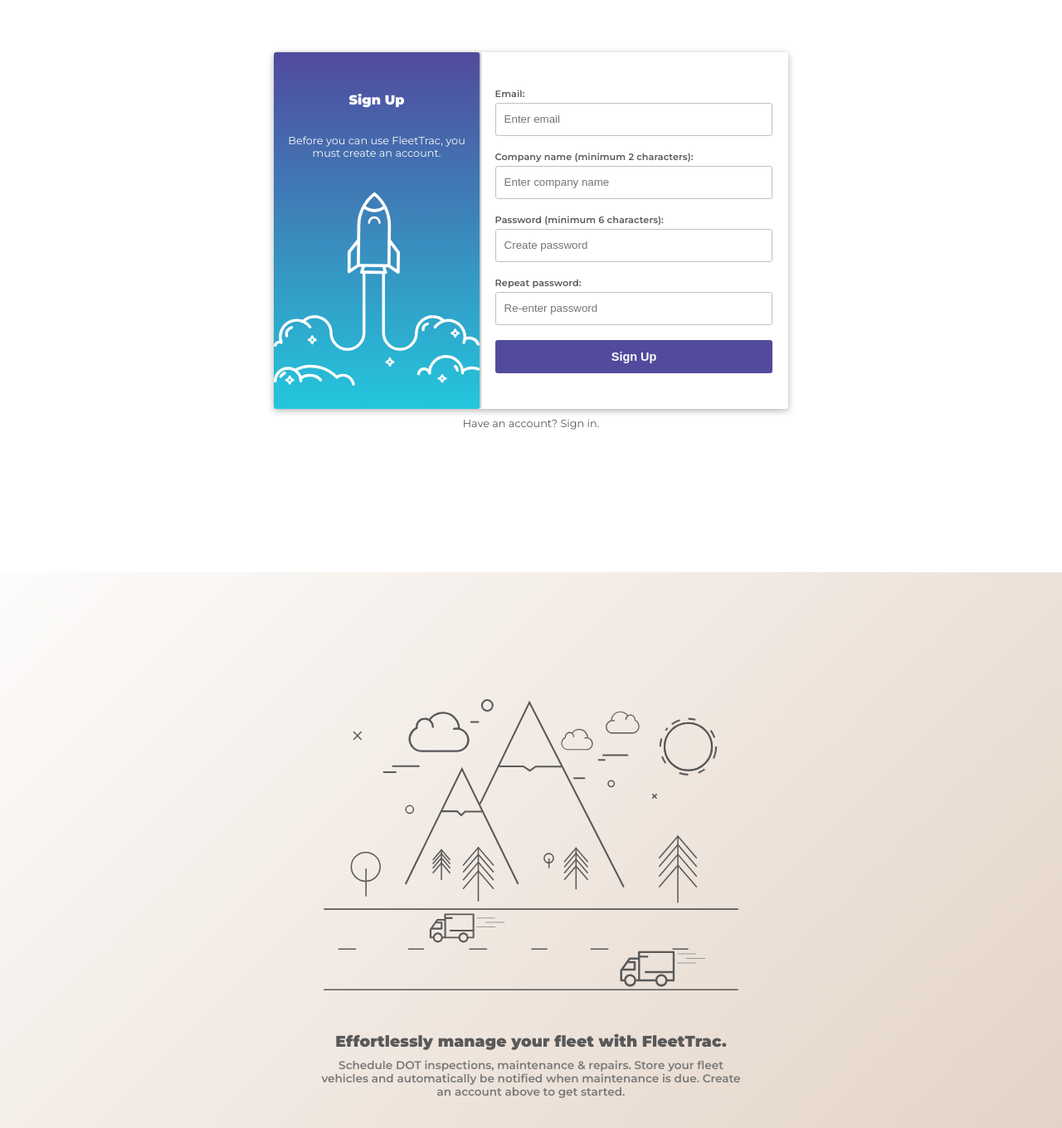
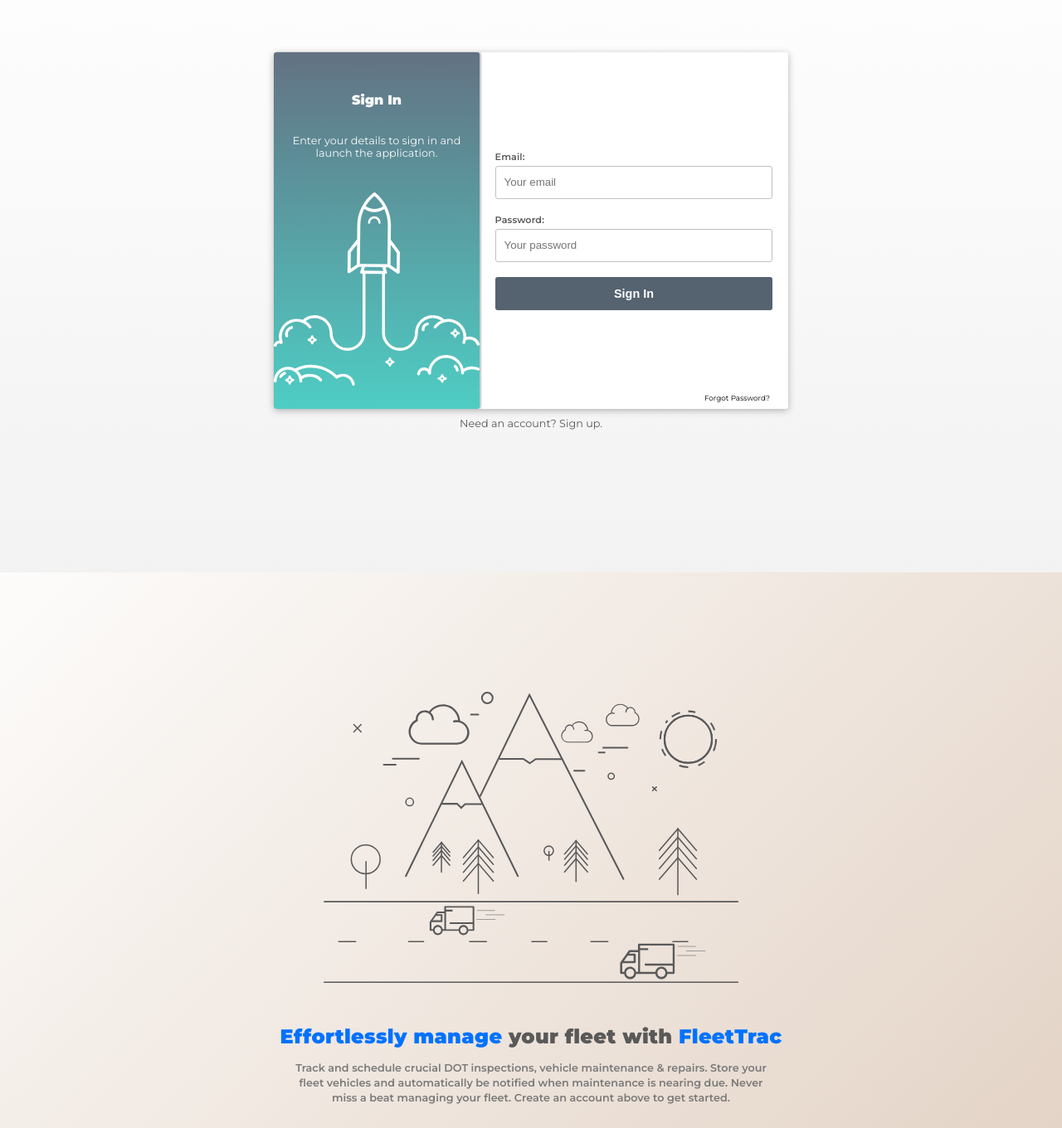
Before and after one commit to maisonm/fleet_trac, a React (Create React App) app in the folder client/: page / in a window 1280 px wide. Shown: the part 110-1470 px from the top of the page at 83% size. Built offline with nearby package versions, Linux system fonts and the light colour scheme; what react-animations would draw is missing.

Commit message:
updated background of user form

```diff
--- a/client/src/components/SignIn/styles.js
+++ b/client/src/components/SignIn/styles.js
@@ -41,7 +41,7 @@
 
 export const ActionButton = styled.button`
   height: 40px;
-  background-color: #0072ff;
+  background-color: #556270;
   border-radius: 3px;
   width: 90%;
   border: none;
@@ -52,7 +52,7 @@
   font-weight: bold;
 
   &&:hover {
-    background-color: #338fff;
+    background-color: #637283;
     transition: 0.2s;
   }
 `;
--- a/client/src/components/UserForm/styles.js
+++ b/client/src/components/UserForm/styles.js
@@ -28,7 +28,7 @@
   background-color: #ffffff;
   box-shadow: 2px 0px 2px #c2c2c2;
   transition: 0.3s;
-  background-image: linear-gradient(to top, #00c6ff 0%, #0072ff 100%);
+  background-image: linear-gradient(to top, #4ecdc4 0%, #637283 100%);
   color: #fafafa;
   border-radius: 3px;
   animation: 0.6s ease-in ${Bounce};
--- a/client/src/layouts/Homepage/Home.js
+++ b/client/src/layouts/Homepage/Home.js
@@ -17,13 +17,14 @@
   justify-content: center;
   flex-direction: column;
   align-items: center;
+  background-image: linear-gradient(to top, #f2f2f2 0%, white 100%);
 `;
 
 export default class Home extends Component {
   constructor(props) {
     super(props);
     this.state = {
-      signIn: false
+      signIn: true
     };
     this.toggleForm = this.toggleForm.bind(this);
   }
--- a/client/src/layouts/LandingPage/LandingPage.js
+++ b/client/src/layouts/LandingPage/LandingPage.js
@@ -9,11 +9,14 @@
 const LandingPage = () => (
   <Container>
     <img src={Background} alt="landing page background" />
-    <InfoHeader>Effortlessly manage your fleet with FleetTrac.</InfoHeader>
+    <InfoHeader>
+      <span>Effortlessly manage</span> your fleet with <span>FleetTrac</span>
+    </InfoHeader>
     <Info>
-      Schedule DOT inspections, maintenance &amp; repairs. Store your fleet
-      vehicles and automatically be notified when maintenance is due. Create an
-      account above to get started.
+      Track and schedule crucial DOT inspections, vehicle maintenance &amp;
+      repairs. Store your fleet vehicles and automatically be notified when
+      maintenance is nearing due. Never miss a beat managing your fleet. Create
+      an account above to get started.
     </Info>
   </Container>
 );
--- a/client/src/layouts/LandingPage/styles.js
+++ b/client/src/layouts/LandingPage/styles.js
@@ -10,19 +10,24 @@
   background-image: linear-gradient(135deg, #fdfcfb 0%, #e2d1c3 100%);
 `;
 
-export const InfoHeader = styled.h3`
+export const InfoHeader = styled.h2`
   color: #595959;
   width: 50%;
   text-align: center;
   margin-top: 50px;
-  letter-spacing: 0.1px;
+  letter-spacing: 0.3px;
+
+  && span {
+    color: #0072ff;
+  }
 `;
 
 export const Info = styled.p`
-  width: 40%;
+  width: 45%;
   text-align: center;
-  font-size: 0.85em;
+  font-size: 0.8em;
   font-weight: 600;
   color: #797979;
-  margin-top: -10px;
+  margin-top: -5px;
+  line-height: 18px;
 `;
```
